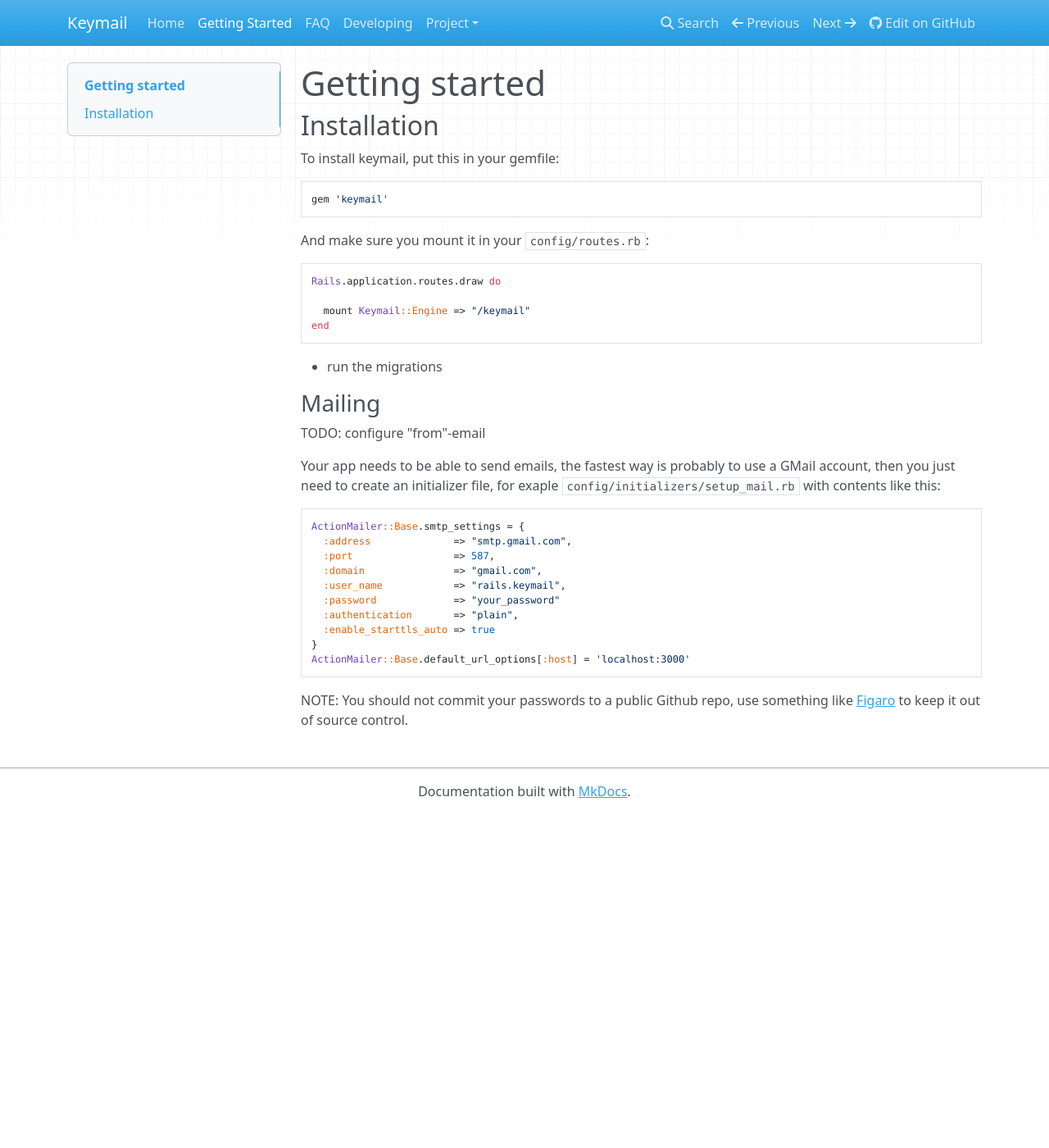
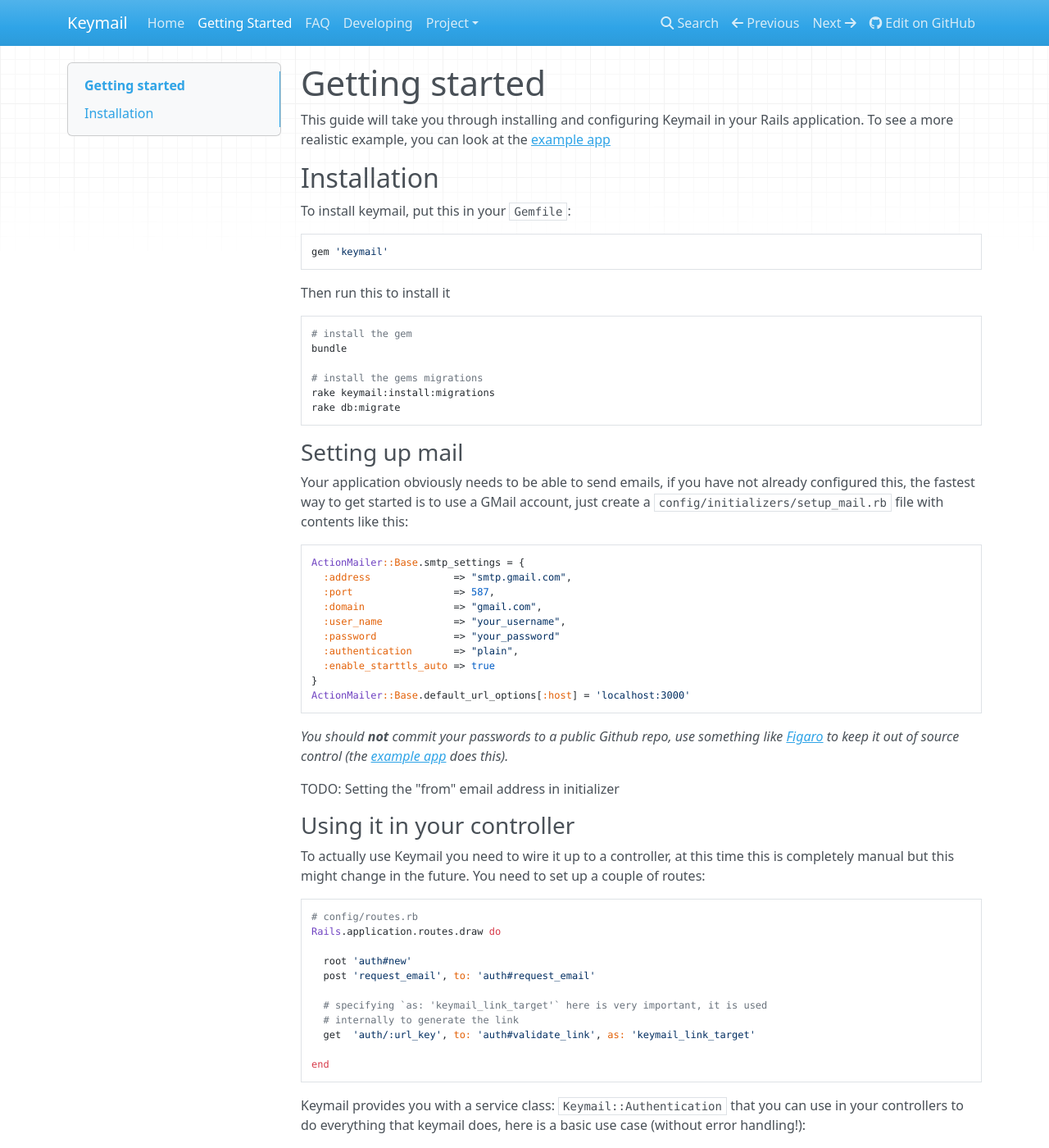
Before and after one commit to jsborjesson/keymail, an MkDocs documentation site: the page built from docs/getting-started.md, in a window 1280 px wide and 1400 px high. Shown: the whole window at 82% size. Built offline with MkDocs 1.6.1, drawn with Linux system fonts in a browser that asks for light colours; nearby versions of some CDN libraries; old or Windows-style settings are respelled for this version of MkDocs; some of the changed text lies outside the part shown.

Commit message:
Partial installation instructions

````diff
--- a/docs/getting-started.md
+++ b/docs/getting-started.md
@@ -1,38 +1,42 @@
 # Getting started
+
+[example app]: https://github.com/alcesleo/keymail-example
+
+This guide will take you through installing and configuring Keymail in your
+Rails application. To see a more realistic example, you can look at the [example app][]
 
 ## Installation
 
-To install keymail, put this in your gemfile:
+To install keymail, put this in your `Gemfile`:
 
 ```ruby
 gem 'keymail'
 ```
 
-And make sure you mount it in your `config/routes.rb`:
+Then run this to install it
 
-```ruby
-Rails.application.routes.draw do
+```bash
+# install the gem
+bundle
 
-  mount Keymail::Engine => "/keymail"
-end
+# install the gems migrations
+rake keymail:install:migrations
+rake db:migrate
 ```
 
-- run the migrations
+### Setting up mail
 
-### Mailing
-
-TODO: configure "from"-email
-
-Your app needs to be able to send emails, the fastest way is probably to use
-a GMail account, then you just need to create an initializer file, for exaple
-`config/initializers/setup_mail.rb` with contents like this:
+Your application obviously needs to be able to send emails, if you have not
+already configured this, the fastest way to get started is to use a GMail
+account, just create a `config/initializers/setup_mail.rb` file with contents
+like this:
 
 ```ruby
 ActionMailer::Base.smtp_settings = {
   :address              => "smtp.gmail.com",
   :port                 => 587,
   :domain               => "gmail.com",
-  :user_name            => "rails.keymail",
+  :user_name            => "your_username",
   :password             => "your_password"
   :authentication       => "plain",
   :enable_starttls_auto => true
@@ -40,5 +44,52 @@ ActionMailer::Base.smtp_settings = {
 ActionMailer::Base.default_url_options[:host] = 'localhost:3000'
 ```
 
-NOTE: You should not commit your passwords to a public Github repo, use something
-like [Figaro](https://github.com/laserlemon/figaro) to keep it out of source control.
+_You should **not** commit your passwords to a public Github repo, use
+something like [Figaro](https://github.com/laserlemon/figaro) to keep it out of
+source control (the [example app][] does this)._
+
+TODO: Setting the "from" email address in initializer
+
+### Using it in your controller
+
+To actually use Keymail you need to wire it up to a controller, at this time this
+is completely manual but this might change in the future. You need to set up
+a couple of routes:
+
+```ruby
+# config/routes.rb
+Rails.application.routes.draw do
+
+  root 'auth#new'
+  post 'request_email', to: 'auth#request_email'
+
+  # specifying `as: 'keymail_link_target'` here is very important, it is used
+  # internally to generate the link
+  get  'auth/:url_key', to: 'auth#validate_link', as: 'keymail_link_target'
+
+end
+```
+
+
+Keymail provides you with a service class: `Keymail::Authentication` that you
+can use in your controllers to do everything that keymail does, here is a basic
+use case (without error handling!):
+
+```ruby
+class SessionsController < ApplicationController
+
+  def request_authentication_email
+    Keymail::Authentication.request(params[:email])
+  end
+
+  def validate_authentication_link
+    result = Keymail::Authentication.verify_url_key(params[:url_key])
+    if result.authenticated?
+      redirect_to :success
+    else
+      redirect_to :fail
+    end
+  end
+
+end
+```
````
